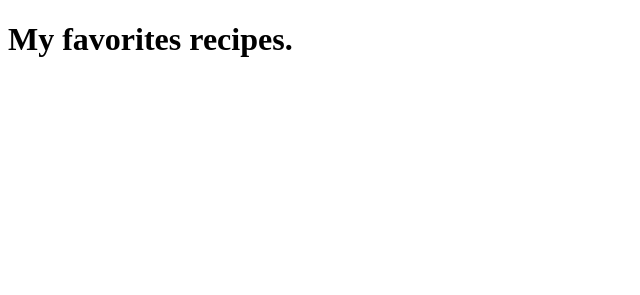
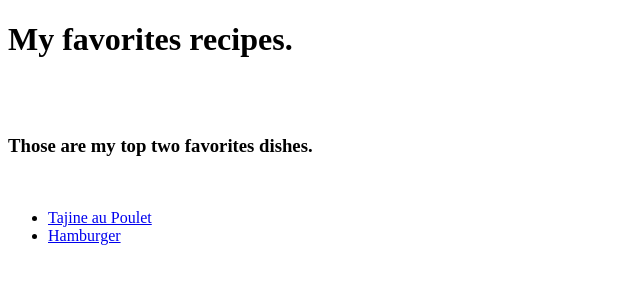
Before and after one commit to AlexandreLatafi1/Recipes-project, a plain HTML site: page index.html in a window 1280 px wide. Shown: the top 295 px of the page, without its empty margins (0-640 px from the left). Drawn offline with Linux system fonts and the light colour scheme.

Commit message:
Links did not work.
Fixed mistakes and added an image.

```diff
--- a/index.html
+++ b/index.html
@@ -7,6 +7,17 @@
 </head>
 <body>
     <h1>My favorites recipes.</h1>
-
+    <br>
+    <br>
+    <h3>Those are my top two favorites dishes.</h3>
+    <br>
+    <ul>
+        <li><a href="Recipes/tajine-au-poulet.html" target="_blank">Tajine au Poulet</a></li>
+        <li><a href="Recipes/hamburger.html" target="_blank">Hamburger</a></li>
+    </ul>
+    <br>
+    <br>
+    <br>
+    <img src="https://banner2.cleanpng.com/20180820/uzt/348b0d55482b92c70c273d0a1645b8fe.webp" alt="smiley face" height="500" width="400">
 </body>
 </html>
```
